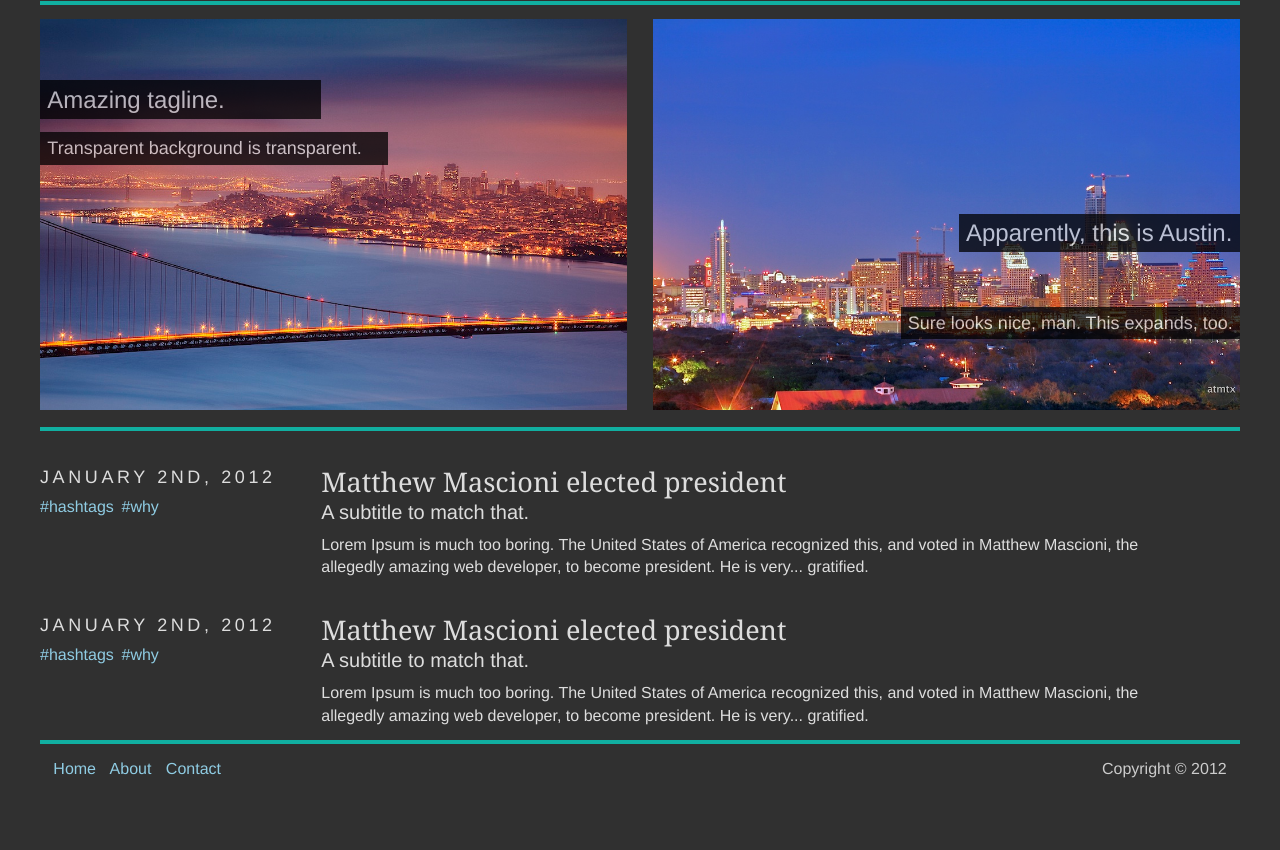
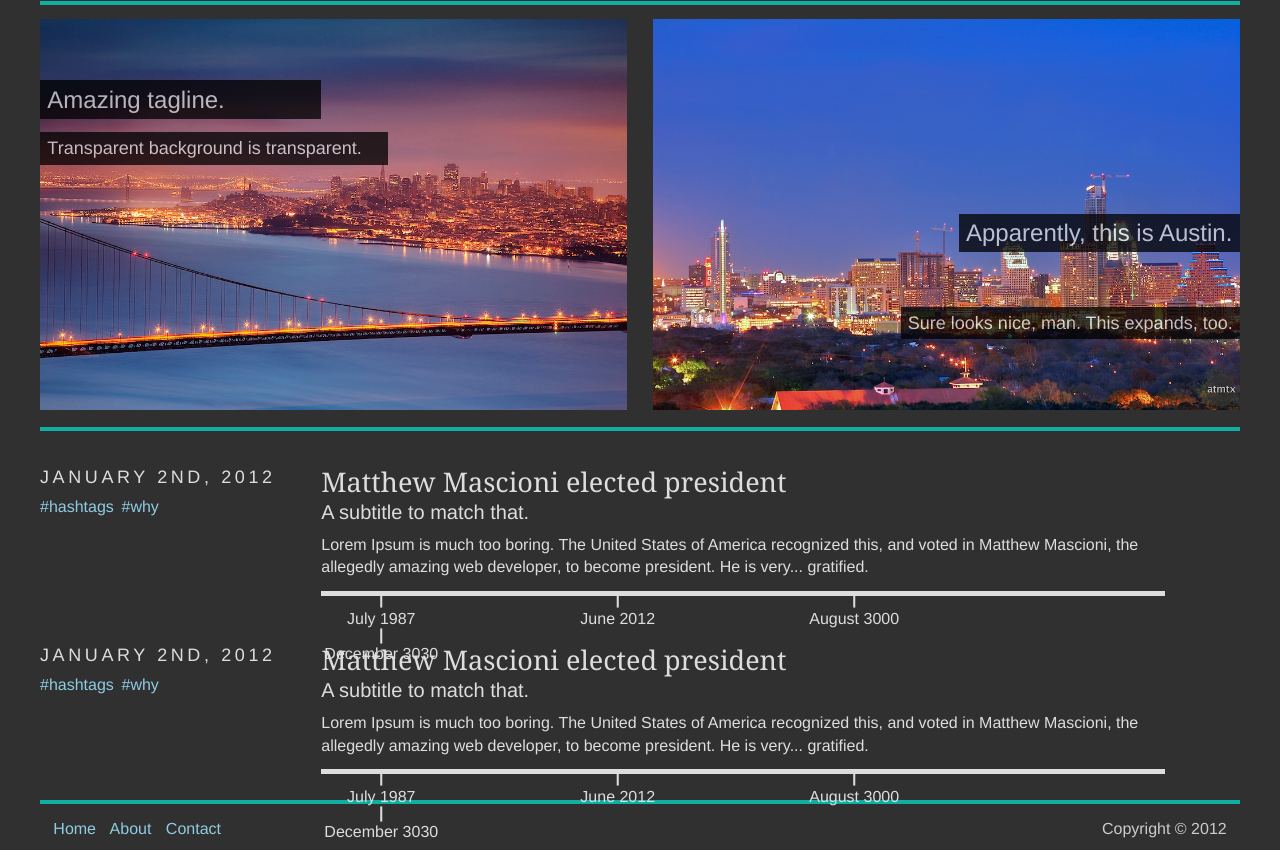
Before and after one commit to mgherron/rotw-build, a plain HTML site: page index.html in a window 1280 px wide. Shown: the part 95-945 px from the top of the page. Before the commit the page ends 885 px from the top, so only its background shows below. Drawn offline with nearby package versions, Linux system fonts and the light colour scheme.

Commit message:
Timeline
Includes a timeline built in pure CSS. This needs to get done with
jQuery.

```diff
--- a/css/style.css
+++ b/css/style.css
@@ -226,6 +226,41 @@ section#content {
 	line-height: 140%;
 }
 
+/* -- Timeline */
+
+#timeline {
+	margin-top: 1.4814815%; /* 10px / 675px */
+	margin-bottom: 1.4814815%; /* 10px / 675px */
+	height: 5px;
+	background-color: #ddd;
+	position: relative;
+	z-index: 1;
+}
+
+#timeline ul {
+	display: inline-block;
+}
+
+#timeline ul > ul.marker > li {
+	display: inline-block;
+	/*background-color: #f30;*/ /* For debugging */
+	margin-left: auto;
+	margin-right: auto;
+	width: 7.5em;
+	text-align: center;
+	font-weight: bold;
+}
+
+#timeline ul > li.event {
+	position: relative;
+	z-index: 2;
+	margin-top: 1.4814815%; /* 10px / 675px */
+	margin-right: 7em;
+	width: 7.5em;
+	text-align: center;
+	/*background-color: #000;*/ /* For debugging */
+}
+
 /* - End Main Content - */
 /* - Begin the footer, which is infinitely easier. - */
 
--- a/index.html
+++ b/index.html
@@ -91,6 +91,39 @@
 
 					<p>Lorem Ipsum is much too boring. The United States of America recognized this, and voted in Matthew Mascioni, the allegedly amazing web developer, to become president. He is very... gratified.</p>
 
+						<div id="timeline">
+
+						<ul>
+
+							<ul class="marker"><li>|</li></ul>
+							<li class="event">July 1987</li>
+
+						</ul>
+
+						<ul>
+
+							<ul class="marker"><li>|</li></ul>
+							<li class="event">June 2012</li>
+
+						</ul>
+
+						<ul>
+
+							<ul class="marker"><li>|</li></ul>
+							<li class="event">August 3000</li>
+
+						</ul>
+
+						<ul>
+
+							<ul class="marker"><li>|</li></ul>
+							<li class="event">December 3030</li>
+
+						</ul>
+
+
+						</div>
+
 					</div>
 
 			</div>
@@ -111,6 +144,39 @@
 					<h2>A subtitle to match that.</h2>
 
 					<p>Lorem Ipsum is much too boring. The United States of America recognized this, and voted in Matthew Mascioni, the allegedly amazing web developer, to become president. He is very... gratified.</p>
+
+					<div id="timeline">
+
+					<ul>
+
+						<ul class="marker"><li>|</li></ul>
+						<li class="event">July 1987</li>
+
+					</ul>
+
+					<ul>
+
+						<ul class="marker"><li>|</li></ul>
+						<li class="event">June 2012</li>
+
+					</ul>
+
+					<ul>
+
+						<ul class="marker"><li>|</li></ul>
+						<li class="event">August 3000</li>
+
+					</ul>
+
+					<ul>
+
+						<ul class="marker"><li>|</li></ul>
+						<li class="event">December 3030</li>
+
+					</ul>
+
+
+					</div>
 
 					</div>
 
```
Also changed, not shown: 1 other file.
